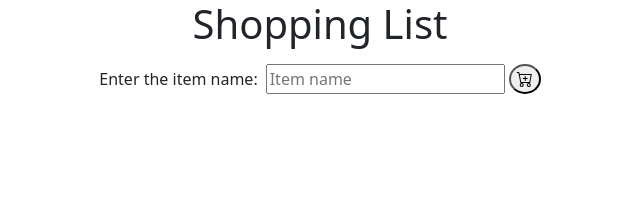
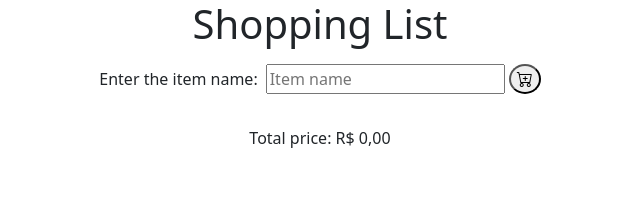
Before and after one commit to fmagesty/shopping-list, a React (Create React App) app: page / in a window 1280 px wide. Shown: the top 216 px of the page, without its empty margins (320-960 px from the left). Built offline with nearby package versions, Linux system fonts and the light colour scheme.

Commit message:
added total price to Item and style changes

```diff
--- a/src/components/Item/Item.js
+++ b/src/components/Item/Item.js
@@ -1,5 +1,5 @@
 // import React from "react";
-import React from "react";
+import React, { useState } from "react";
 import Counter from "../Counter/Counter";
 import CheckCircle from "../CheckCircle/CheckCircle";
 import "./styles.css";
@@ -7,6 +7,7 @@ import { useSelector } from "react-redux";
 
 const Item = () => {
   const input = useSelector((state) => state.inputItem.value);
+  const [totalPrice, setTotalPrice] = useState(0);
 
   return (
     <div id="item-div">
@@ -20,6 +21,13 @@ const Item = () => {
             <Counter />
           </div>
         ))}
+      <p id="total-price">
+        Total price:{" "}
+        {totalPrice.toLocaleString("pt-br", {
+          style: "currency",
+          currency: "BRL",
+        })}
+      </p>
     </div>
   );
 };
--- a/src/components/Item/styles.css
+++ b/src/components/Item/styles.css
@@ -1,3 +1,9 @@
 .item-name {
   margin: 1rem 1.5rem 1rem 0.5rem;
 }
+#total-price {
+  margin-top: 2rem;
+}
+#item-div > div {
+  margin-top: 1rem;
+}
```
Also changed, not shown: src/components/TotalPrice/index.js (deleted).
